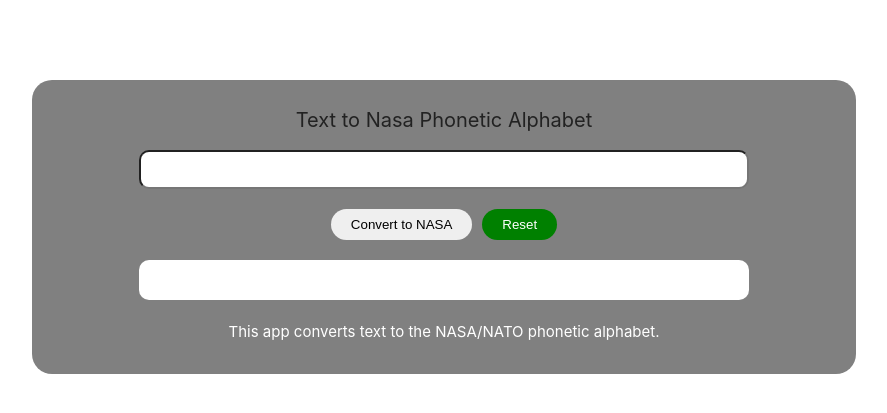
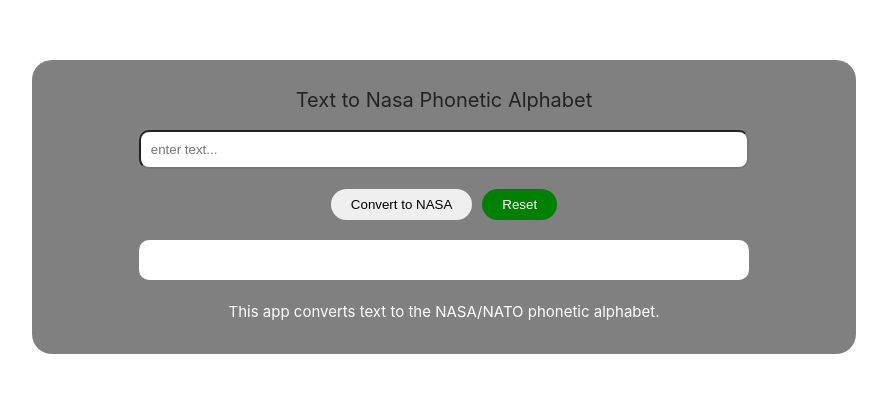
Before and after one commit to ola9292/nasa-decoder, a Vue app: page / in a window 1280 px wide. Shown: the part 203-616 px from the top of the page, without its empty margins (196-1083 px from the left). Built offline with nearby package versions, Linux system fonts and the light colour scheme.

Commit message:
initial commit

```diff
--- a/src/assets/main.css
+++ b/src/assets/main.css
@@ -1,7 +1,7 @@
 @import './base.css';
 
 #app {
-  max-width: 1280px;
+  /* max-width: 1280px; */
   margin: 0 auto;
   padding: 2rem;
   font-weight: normal;
@@ -9,7 +9,7 @@
   justify-content: center;
   align-items: center;
   /* border: 1px solid red; */
-  height: 95svh;
+  height: 90svh;
 }
 
 .text-center{
@@ -32,7 +32,6 @@
   justify-content: center;
   align-items: center;
   gap: 20px;
-  width: 90%;
 }
 .container > h1{
   color: #222222;
--- a/src/components/Nasa.vue
+++ b/src/components/Nasa.vue
@@ -14,7 +14,6 @@
           resultText.value +=  textArr[i] + " "
         }
         myText.value = ""
-        console.log(resultText.value)
     }
 }
 const reset = () => {
@@ -65,7 +64,7 @@
 
     <div class="container">
         <h1 class="text-center">Text to Nasa Phonetic Alphabet</h1>
-        <input type="text" v-model="myText">
+        <input type="text" v-model="myText" placeholder="enter text...">
         <div class="cta">
             <button @click="convertText">Convert to NASA</button>
             <button @click="reset" class="reset-btn">Reset</button>
```
